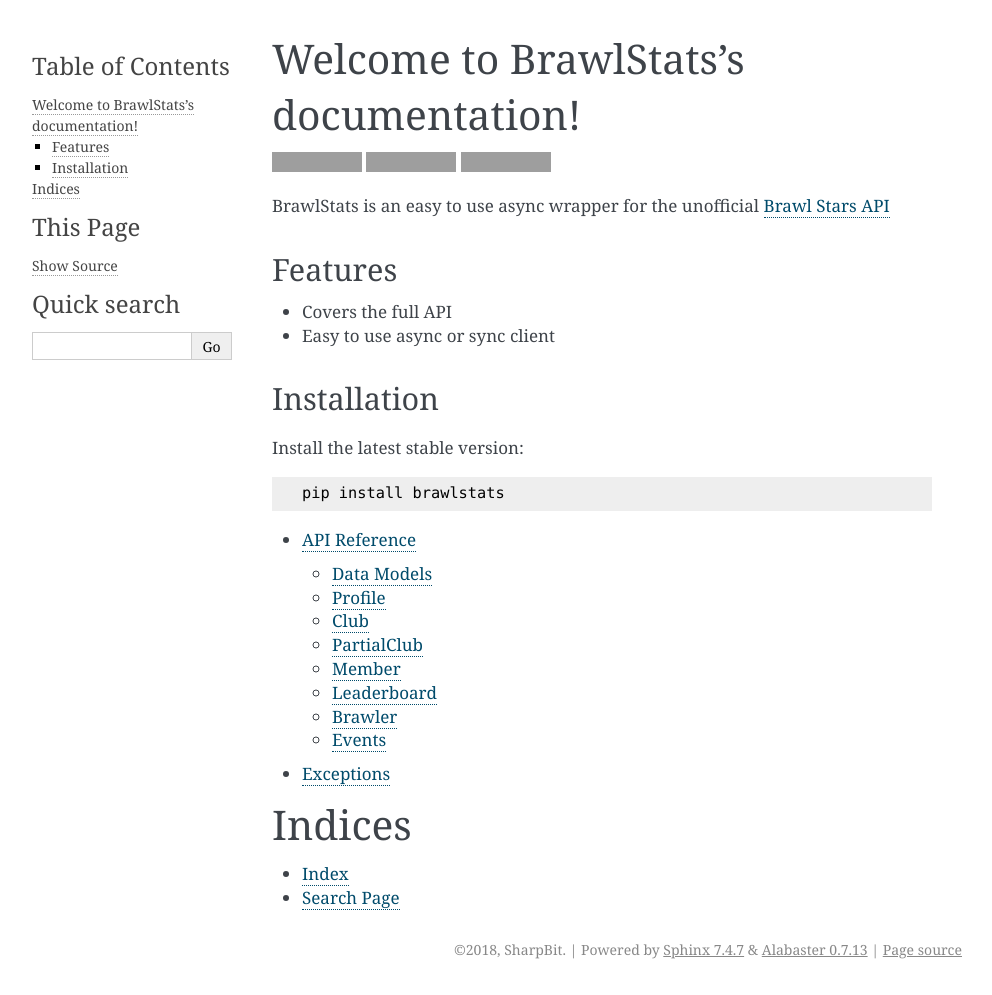
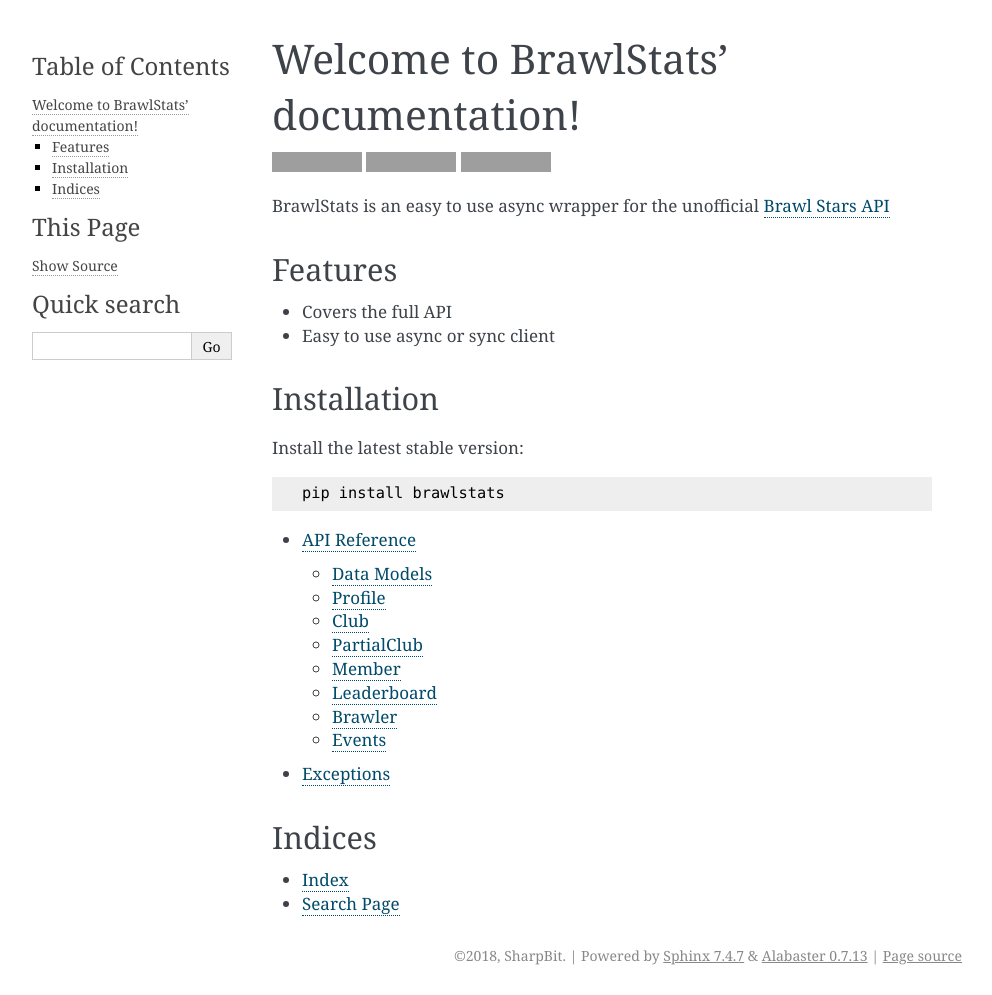
Before and after one commit to SharpBit/brawlstats, a Sphinx documentation site: the page built from docs/index.rst, in a window 1280 px wide. Shown: the whole page, without its empty margins (148-1140 px from the left). Built offline with Sphinx 7.4.7, drawn with Linux system fonts in a browser that asks for light colours; grey boxes are pictures that could not be loaded.

Commit message:
some docs changes

```diff
--- a/docs/index.rst
+++ b/docs/index.rst
@@ -1,5 +1,5 @@
-Welcome to BrawlStats's documentation!
-======================================
+Welcome to BrawlStats' documentation!
+=====================================
 
 .. image:: https://img.shields.io/pypi/v/brawlstats.svg
     :target: https://pypi.org/project/brawlstats/
@@ -37,7 +37,7 @@
    exceptions
 
 Indices
-=======
+~~~~~~~
 
 * :ref:`genindex`
 * :ref:`search`
```
Also changed, not shown: CHANGELOG.md (+1 -0 lines), 1 other file.
